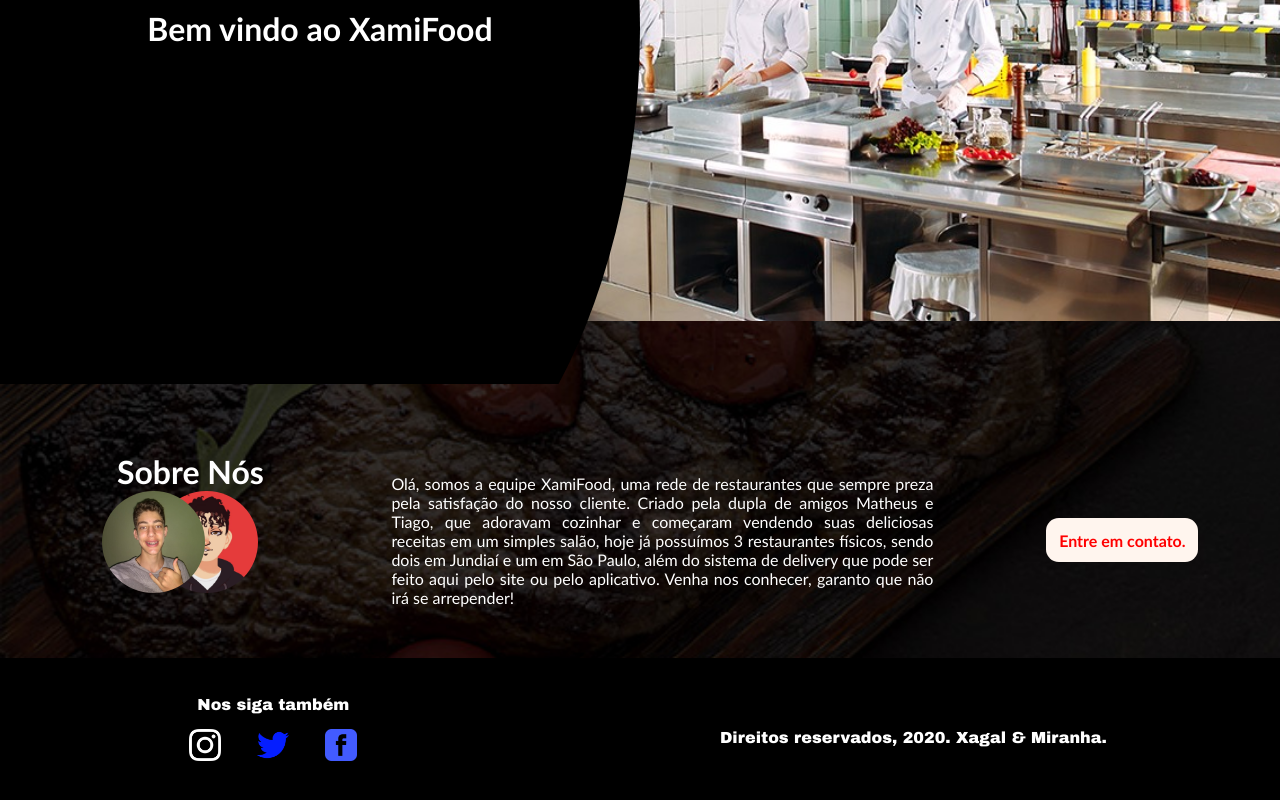
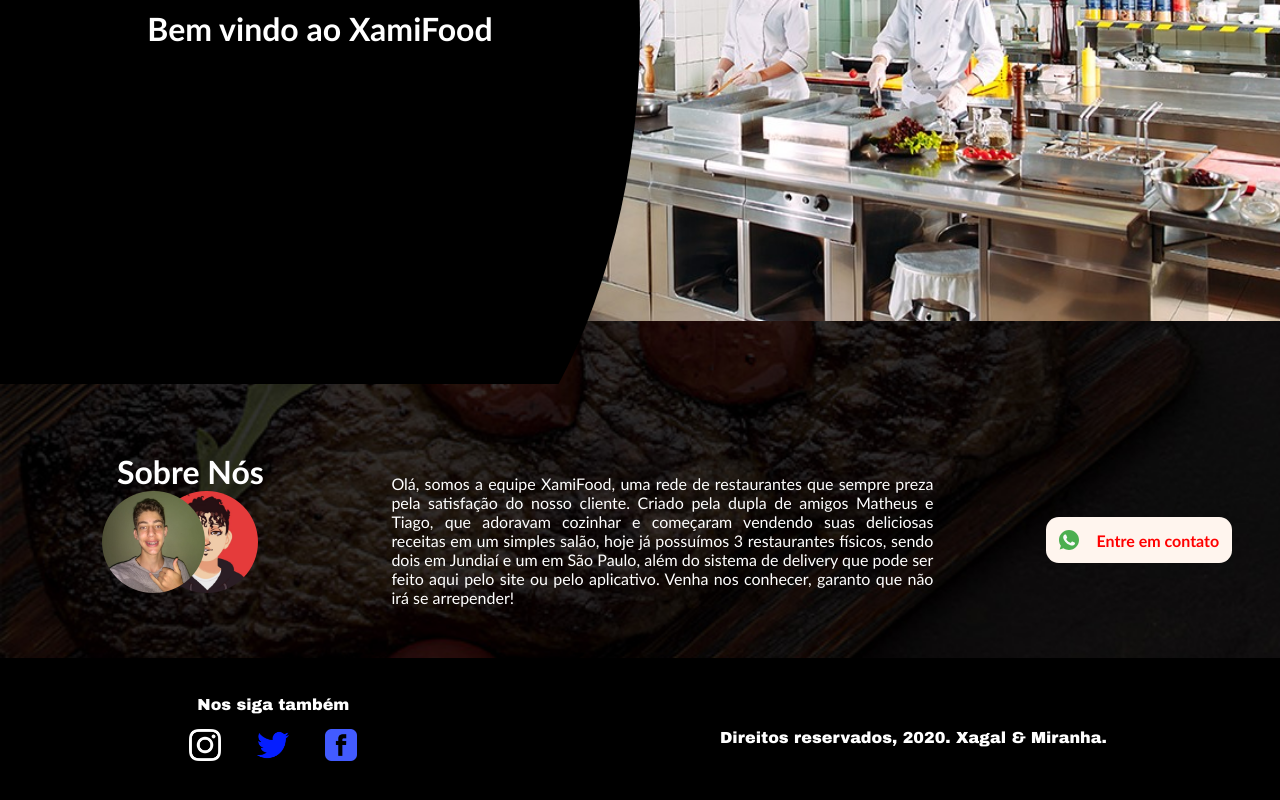
Before and after one commit to matheusmirandaferreira/restaurant-landing, a website: page src/html/index.html in a window 1280 px wide. Shown: the part 403-1203 px from the top of the page. Drawn offline with nearby package versions, Linux system fonts and the light colour scheme.

Commit message:
Alterações CSS

```diff
--- a/public/css/partials/home-page.css
+++ b/public/css/partials/home-page.css
@@ -84,23 +84,21 @@
     margin: 3.2rem;
 }
 
-.food-item footer a .contact {
+.food-item footer a.contact {
     font-weight: 900;
     padding: .8rem;
     border-radius: .8rem;
     color: red;
     background-color: #fff5ee;
     transition: 0.4s;
+    display: flex;
+    align-items: center;
+    justify-content: space-between;
+    width: 160px;
 }
 
-.food-item footer a .contact:hover {
+.food-item footer a.contact:hover {
     background-color: #dbd5d1;
-}
-
-@media(max-width: 1120px) {
-    .food-item footer a .contact {
-        width: 70px;
-    }
 }
 
 @media(max-width: 904px) {
@@ -139,7 +137,7 @@
         padding: 0px;
         margin: 0px;
     }
-    .food-item footer a .contact {
+    .food-item footer a.contact {
         width: auto;
     }
 }
--- a/public/css/partials/lives.css
+++ b/public/css/partials/lives.css
@@ -39,7 +39,7 @@
     padding-top: 3.2rem;
 }
 
-@media(max-width: 700px) {
+@media(max-width: 768px) {
     #live-page {
         background: none;
         width: 100vw;
--- a/src/html/index.html
+++ b/src/html/index.html
@@ -68,9 +68,9 @@
         </p>
       </div>
       <footer>
-        <a href="/contato">
-          <p class="contact">Entre em contato.</p>
-        </a>
+        <a class="contact" href="https://api.whatsapp.com/send?l=pt_BR&phone=5511941992981"
+        target="_blank">
+        <img src="/img/icons/whatsapp.svg" alt="whatsapp">Entre em contato</a>
       </footer>
     </main>
 
```
Also changed, not shown: public/img/icons/whatsapp.svg (added).
